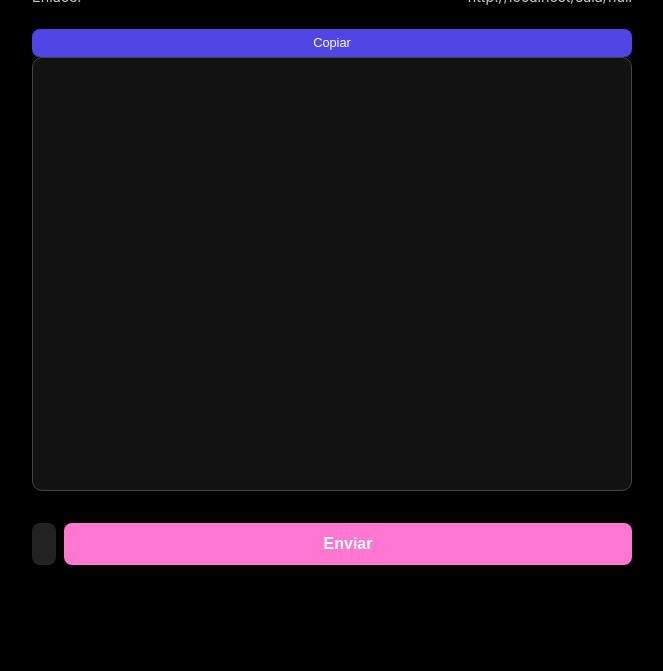
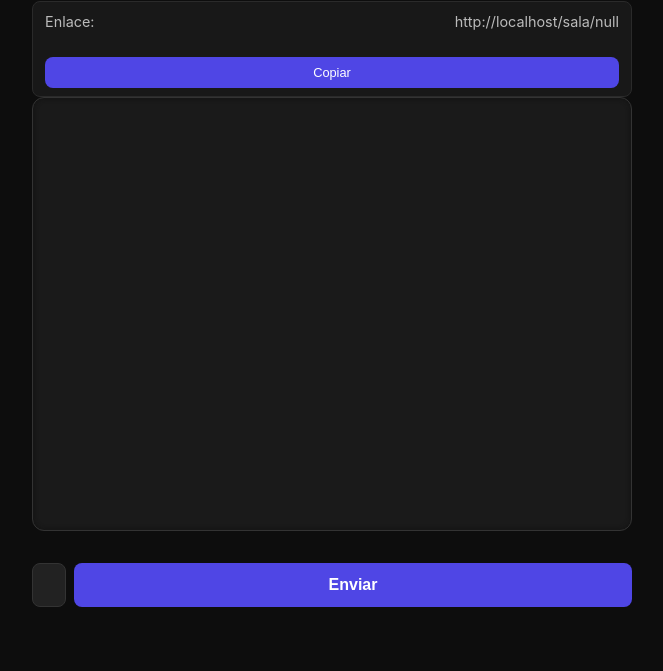
Before and after one commit to coffeetron832/chattt, a website: page public/chat.html in a window 1280 px wide. Shown: the part 133-804 px from the top of the page, without its empty margins (308-971 px from the left). Drawn offline with nearby package versions, Linux system fonts and the light colour scheme; no server answers; sample sign-in values are in the browser's storage.

Commit message:
Update chat.html

```diff
--- a/public/chat.html
+++ b/public/chat.html
@@ -8,8 +8,9 @@
     body {
   margin: 2rem;
   font-family: 'Inter', sans-serif;
-      background-color: #000;
-      color: #fff;
+  background-color: #0d0d0d;
+  color: #e0e0e0;
+  line-height: 1.6;
 }
 
 main {
@@ -18,18 +19,21 @@
 }
 
 h2 {
-      margin-bottom: 0.5rem;
+  margin-bottom: 0.75rem;
   color: #ff77d0;
+  font-size: 1.5rem;
+  font-weight: 600;
 }
 
 #chat-box {
-      border: 1px solid #444;
-      border-radius: 10px;
+  border: 1px solid #333;
+  border-radius: 12px;
   padding: 1rem;
   height: 400px;
   overflow-y: auto;
-      background: #121212;
+  background: #1a1a1a;
   margin-bottom: 1rem;
+  box-shadow: inset 0 0 5px #111;
 }
 
 #message-form {
@@ -39,37 +43,52 @@
 
 #message-input {
   flex: 1;
-      padding: 0.75rem;
+  padding: 0.75rem 1rem;
   border-radius: 8px;
-      border: none;
+  border: 1px solid #333;
   background: #222;
-      color: white;
+  color: #fff;
+  font-size: 1rem;
+  transition: border-color 0.2s ease;
+}
+
+#message-input:focus {
+  border-color: #4f46e5;
+  outline: none;
 }
 
 #send-button {
   padding: 0.75rem 1rem;
   border: none;
-      background-color: #ff77d0;
+  background-color: #4f46e5;
   color: white;
-      font-weight: bold;
+  font-weight: 600;
   border-radius: 8px;
   cursor: pointer;
+  transition: background 0.2s ease;
+}
+
+#send-button:hover {
+  background-color: #6356f1;
 }
 
 #room-link {
-      margin-top: 0.5rem;
+  margin-top: 0.75rem;
   font-size: 0.9rem;
-      color: #ccc;
-      word-break: break-word;
+  color: #bbbbbb;
   display: flex;
   align-items: center;
   justify-content: space-between;
   gap: 0.5rem;
   flex-wrap: wrap;
+  background: #181818;
+  padding: 0.5rem 0.75rem;
+  border-radius: 8px;
+  border: 1px solid #2a2a2a;
 }
 
 #copy-button {
-      padding: 0.4rem 0.8rem;
+  padding: 0.5rem 0.9rem;
   font-size: 0.8rem;
   background-color: #4f46e5;
   border: none;
@@ -88,15 +107,16 @@
   bottom: 2rem;
   left: 50%;
   transform: translateX(-50%);
-      background: #333;
+  background: #222;
   padding: 1rem;
   border-radius: 10px;
-      box-shadow: 0 0 10px #000;
+  box-shadow: 0 0 10px rgba(0,0,0,0.5);
   z-index: 999;
   display: none;
   flex-direction: column;
   align-items: center;
   animation: fadeIn 0.3s ease-out;
+  color: #f0f0f0;
 }
 
 .toast button {
@@ -105,6 +125,7 @@
   border: none;
   border-radius: 8px;
   cursor: pointer;
+  font-weight: 500;
 }
 
 .accept {
@@ -121,6 +142,7 @@
   from { opacity: 0; transform: translate(-50%, 10px); }
   to { opacity: 1; transform: translate(-50%, 0); }
 }
+
   </style>
 </head>
 <body>
```
Lines whose indentation alone changed are shown as unchanged.
